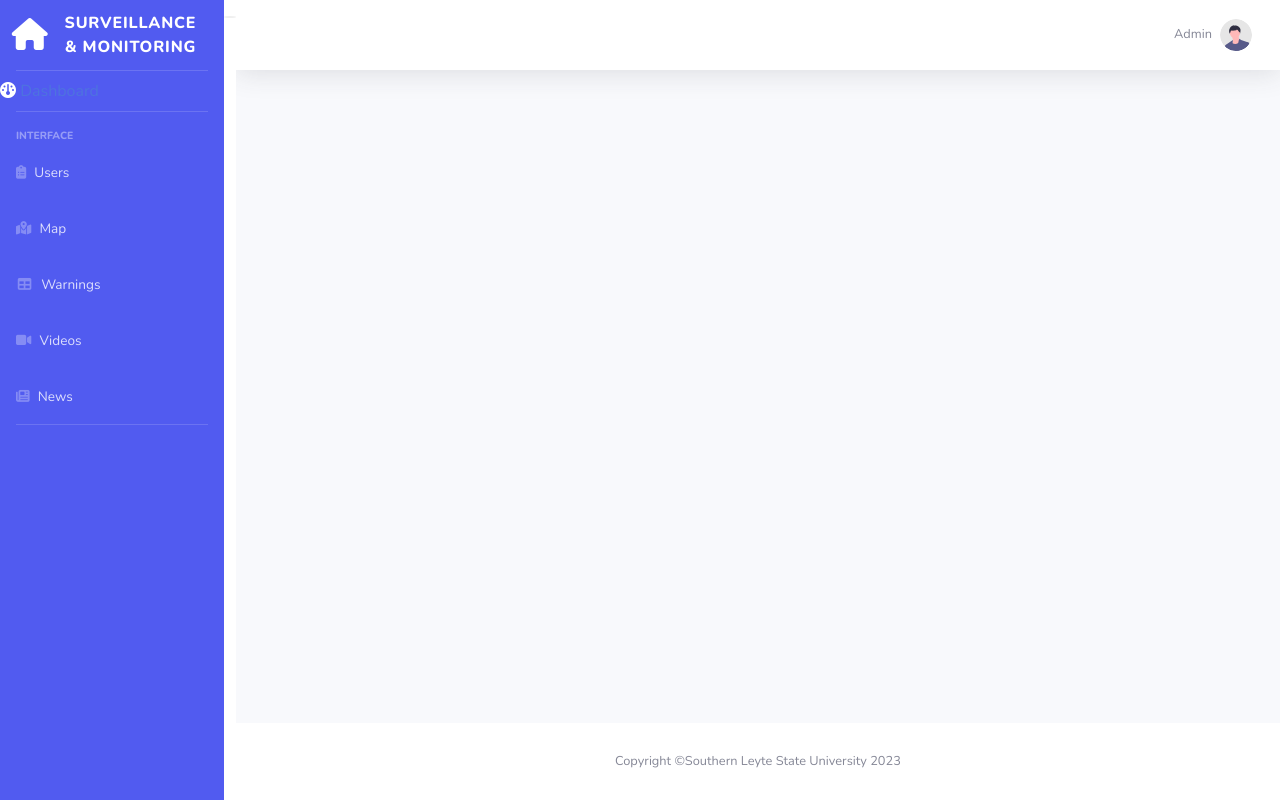
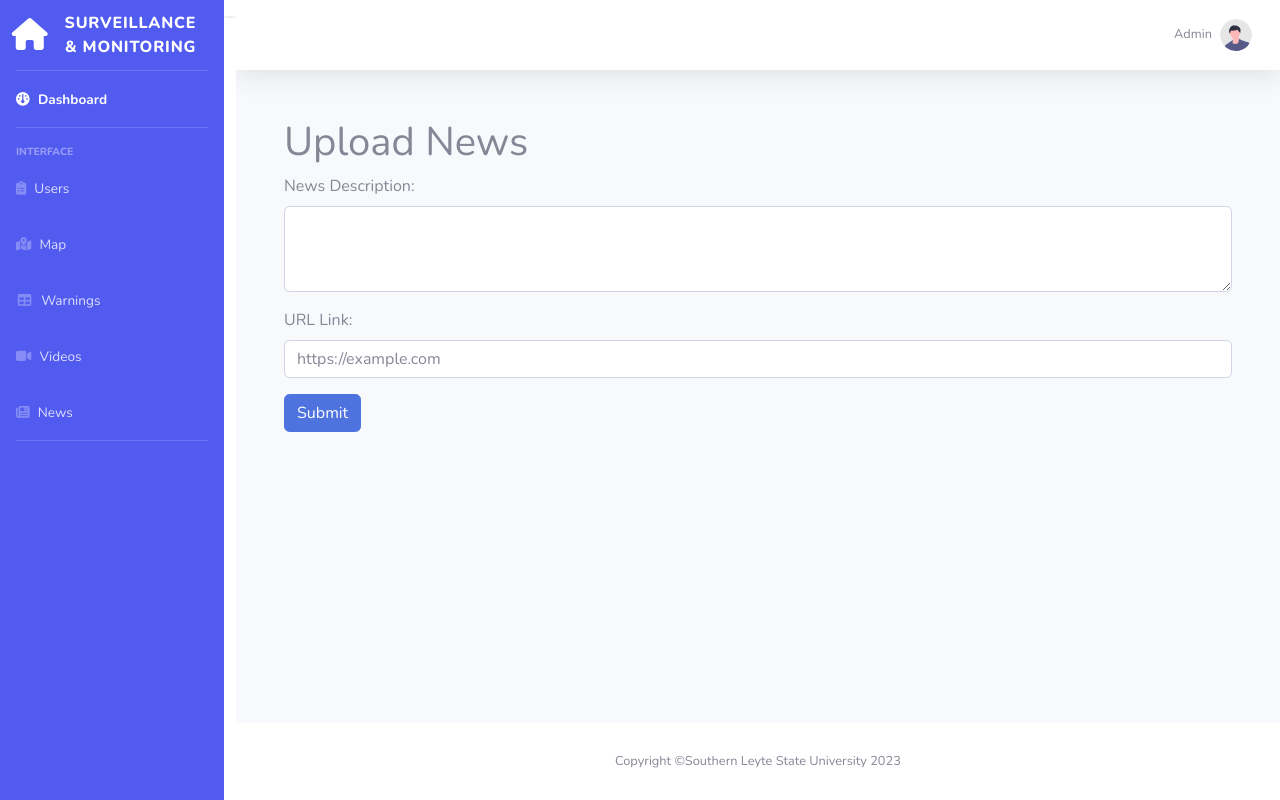
Before and after one commit to JakeTacogdoy/ASF_System, a PHP site: page /UploadNews.php in a window 1280 px wide. Run offline with PHP 8.4, Linux system fonts and the light colour scheme; a user stored in the database is signed in; some libraries are stand-ins or nearby versions.

Commit message:
add news

```diff
--- a/UploadNews.php
+++ b/UploadNews.php
@@ -91,6 +91,27 @@
                 <!-- Begin Page Content -->
                 <div class="container-fluid">
                     <!-- Page Heading -->
+                    <div class="container mt-5">
+        <h1>Upload News</h1>
+        <form action="upload.php" method="post">
+            <div class="form-group">
+                <label for="newsDescription">News Description:</label>
+                <textarea class="form-control" id="newsDescription" name="description" rows="3"></textarea>
+            </div>
+            <div class="form-group">
+                <label for="newsURL">URL Link:</label>
+                <input type="text" class="form-control" id="newsURL" name="url" placeholder="https://example.com">
+            </div>
+            <button type="submit" class="btn btn-primary">Submit</button>
+        </form>
+
+    </div>
+
+
+    <script src="https://code.jquery.com/jquery-3.6.0.min.js"></script>
+    <script src="https://cdn.jsdelivr.net/npm/bootstrap@5.5.0/dist/js/bootstrap.min.js"></script>
+</body>
+</html>
 
 
                 </div>
--- a/menu.php
+++ b/menu.php
@@ -13,7 +13,7 @@ style="background: linear-gradient(36deg, #515bf0,#515bf0);;">
             <hr class="sidebar-divider my-0">
 
             <!-- Nav Item - Dashboard -->
-             <li class="nav-item active"></li>
+             <li class="nav-item active">
                 <a class="nav-link" href="index.php">
                 <i class="fa-solid fa-gauge" style="color: #ffffff;"></i>
                     <span>Dashboard</span></a>
```
